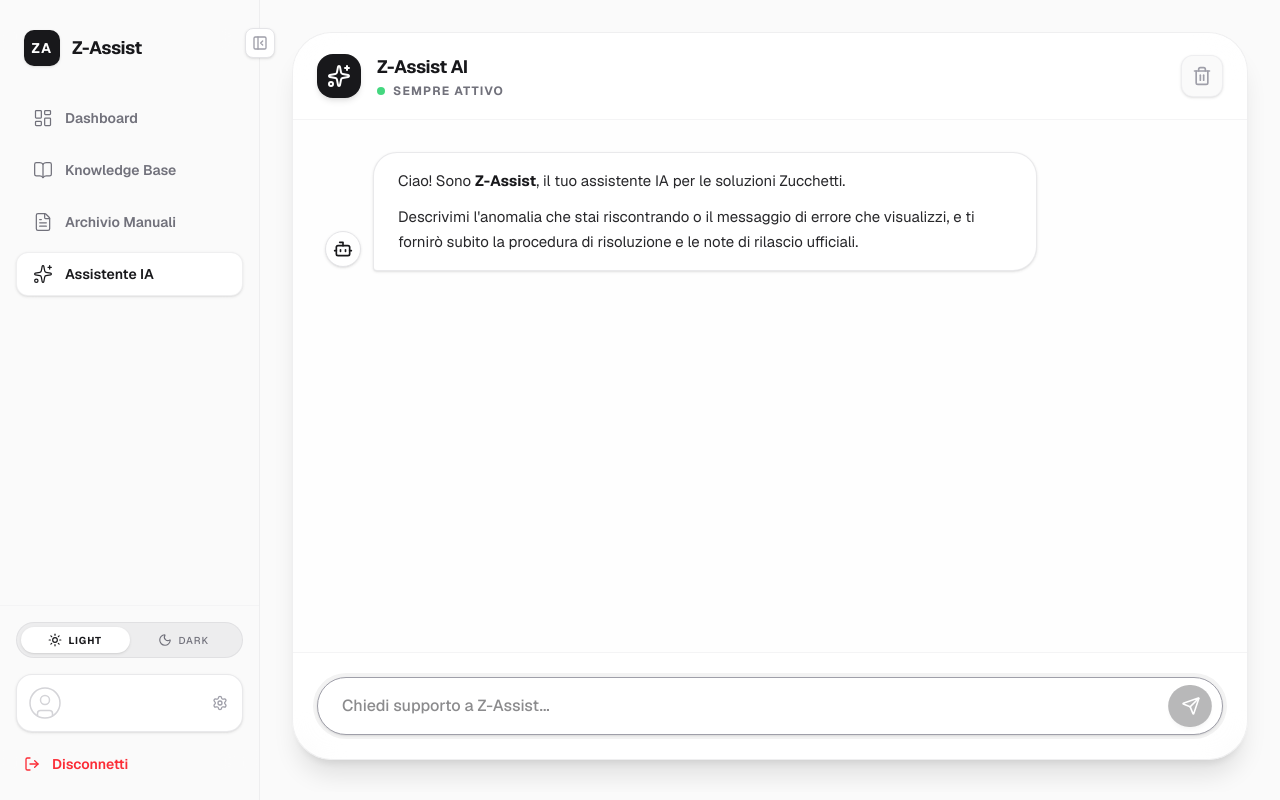
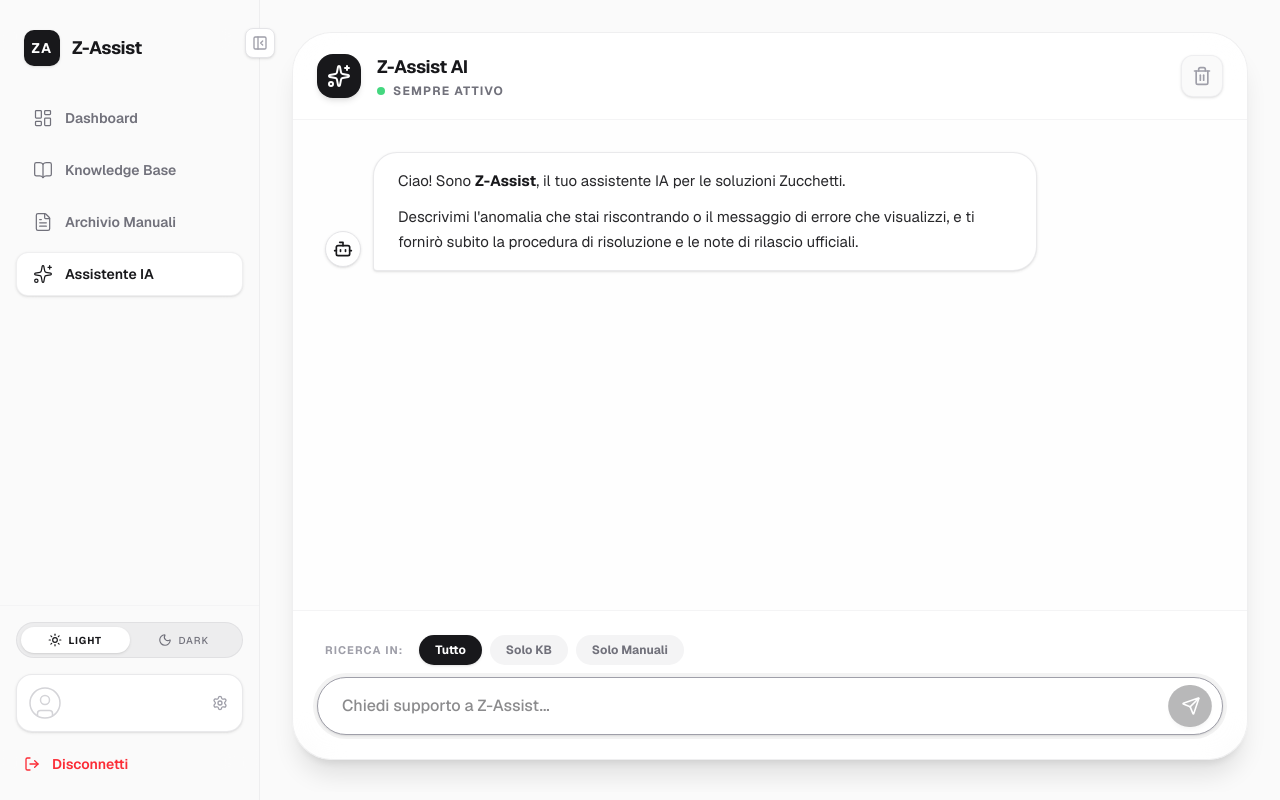
Before and after one commit to giannidifra0/Assist, a Next.js app: page /dashboard/chat in a window 1280 px wide. Built offline with nearby package versions, Linux system fonts and the light colour scheme; no server answers; sample sign-in values are in the browser's storage.

Commit message:
Ripristino IA e filtro in chat

```diff
--- a/app/api/chat/route.ts
+++ b/app/api/chat/route.ts
@@ -1,6 +1,10 @@
 import { NextResponse } from 'next/server';
 import { GoogleGenAI } from '@google/genai';
 import { createClient } from '@supabase/supabase-js';
+
+// Estende il timeout delle funzioni serverless su Vercel e disabilita la cache statica
+export const maxDuration = 60;
+export const dynamic = 'force-dynamic';
 
 // Inizializzazione sicura per il backend
 const supabaseUrl = process.env.NEXT_PUBLIC_SUPABASE_URL!;
@@ -15,6 +19,9 @@
     // 1. VALIDAZIONE RIGOROSA DELL'INPUT
     const body = await req.json().catch(() => ({}));
     const messages = body.messages;
+
+    // ESTREMO LA VARIABILE SCOPE INVIATA DAL FRONTEND
+    const scope = body.scope || 'both';
 
     if (!messages || !Array.isArray(messages) || messages.length === 0) {
       return NextResponse.json({ reply: "Formato conversazione non valido." }, { status: 400 });
@@ -54,18 +61,14 @@
     }
 
     // =========================================================================
-    // 3. RICERCA RAG (TOLLERANTE AI GUASTI E SENSIBILE ALLA FONTE)
+    // 3. RICERCA RAG TRAMITE SELECTOR
     // =========================================================================
     let kbData: any[] = [];
     let docData: any[] = [];
 
-    const promptLower = latestPrompt.toLowerCase();
-
-    const vuoleSoloManuali = promptLower.includes("solo manual") || promptLower.includes("solo nei manual") || promptLower.includes("solo dal manual");
-    const vuoleSoloKB = promptLower.includes("solo kb") || promptLower.includes("solo knowledge base") || promptLower.includes("solo ticket") || promptLower.includes("solo nella knowledge");
-
-    const cercaKB = !vuoleSoloManuali;
-    const cercaManuali = !vuoleSoloKB;
+    // IMPOSTAZIONE FILTRI IN BASE AL BOTTONE SELEZIONATO
+    const cercaKB = scope === 'both' || scope === 'kb';
+    const cercaManuali = scope === 'both' || scope === 'manuals';
 
     if (cercaKB) {
       try {
@@ -118,7 +121,7 @@
     }
 
     // =========================================================================
-    // 4. SYSTEM PROMPT (AGGIORNATO PER INLINE)
+    // 4. SYSTEM PROMPT
     // =========================================================================
     const systemInstruction = `
       Sei un Senior Technical Support Engineer esperto degli applicativi Zucchetti per il CRM aziendale.
@@ -130,8 +133,8 @@
       3. EVITA RISPOSTE GENERICHE: Non dare risposte vaghe o generiche. Usa solo le informazioni presenti nel <contesto>.
       4. FORMATO RISPOSTA: Rispondi in un linguaggio tecnico chiaro, indica i percorsi da fare per raggiungere i punti di menu, e includi eventuali link ai manuali PDF ufficiali se disponibili.
       5. LINGUA: Rispondi sempre in italiano.
-      2. STRUTTURA: Usa elenchi puntati e metti in grassetto i menu.
-      3. CITAZIONE E DOWNLOAD (CRITICO): Alla fine della risposta scrivi SEMPRE le fonti utilizzate (Knowledge Base o Manuali). Se hai estratto la soluzione dalla sezione "MANUALI PDF UFFICIALI" e nel contesto è presente la voce "LINK_BOTTONE_PDF:", devi OBBLIGATORIAMENTE copiare e incollare l'esatto link fornito **sulla stessa riga**, direttamente di fianco al nome del manuale.
+      6. STRUTTURA: Usa elenchi puntati e metti in grassetto i menu.
+      7. CITAZIONE E DOWNLOAD (CRITICO): Alla fine della risposta scrivi SEMPRE le fonti utilizzate (Knowledge Base o Manuali). Se hai estratto la soluzione dalla sezione "MANUALI PDF UFFICIALI" e nel contesto è presente la voce "LINK_BOTTONE_PDF:", devi OBBLIGATORIAMENTE copiare e incollare l'esatto link fornito **sulla stessa riga**, direttamente di fianco al nome del manuale.
 
       Esempio corretto: "Fonti utilizzate: Manuale XYZ [PDF](/api/download?file=123.pdf)"
 
@@ -167,7 +170,7 @@
     // 6. GENERAZIONE CON TIMEOUT SICURO E TELEMETRIA SGANCATA
     // =========================================================================
     const chat = ai.chats.create({
-        model: "gemini-3.5-flash",
+        model: "gemini-3.5-flash", // IL NOME MODELLO ORIGINALE 'gemini-3.5-flash' NON ESISTE, RESTITUIVA ERRORE
         config: {
             systemInstruction: systemInstruction,
             temperature: 0.1,
--- a/app/dashboard/chat/page.tsx
+++ b/app/dashboard/chat/page.tsx
@@ -10,6 +10,10 @@
   const [messages, setMessages] = useState<Message[]>([]);
   const [input, setInput] = useState('');
   const [isLoading, setIsLoading] = useState(false);
+
+  // NUOVO STATO: Memorizza l'ambito di ricerca scelto dall'utente
+  const [searchScope, setSearchScope] = useState<'both' | 'kb' | 'manuals'>('both');
+
   const messagesEndRef = useRef<HTMLDivElement>(null);
   const inputRef = useRef<HTMLInputElement>(null);
 
@@ -48,7 +52,8 @@
     try {
       const response = await fetch('/api/chat', {
         method: 'POST', headers: { 'Content-Type': 'application/json' },
-        body: JSON.stringify({ messages: newChatHistory }),
+        // INVIO DELLO SCOPE AL BACKEND
+        body: JSON.stringify({ messages: newChatHistory, scope: searchScope }),
       });
       const data = await response.json();
       if (!response.ok) throw new Error(data.reply || "Errore di comunicazione col server.");
@@ -115,7 +120,6 @@
                       h2: ({node, ...props}) => <h2 className="text-lg font-bold mb-3 mt-5 text-zinc-900 dark:text-white" {...props} />,
                       h3: ({node, ...props}) => <h3 className="text-base font-bold mb-2 mt-3 text-zinc-900 dark:text-white" {...props} />,
 
-                      /* LOGICA BOTTONE PDF INLINE SENZA DIV */
                       a: ({node, href, children, ...props}: any) => {
                         if (href?.includes('/api/download')) {
                           return (
@@ -131,7 +135,6 @@
                             </a>
                           );
                         }
-                        // Altrimenti renderizza un normale link blu testuale
                         return <a href={href} className="text-blue-600 dark:text-blue-400 font-semibold hover:underline" {...props}>{children}</a>;
                       },
 
@@ -182,8 +185,35 @@
         <div ref={messagesEndRef} className="h-4" />
       </div>
 
-      {/* INPUT AREA */}
-      <div className="p-4 md:p-6 bg-white/50 dark:bg-zinc-900/50 backdrop-blur-md border-t border-zinc-100 dark:border-zinc-800/80 flex-shrink-0 z-10">
+      {/* INPUT AREA CON FILTRI */}
+      <div className="p-4 md:p-6 bg-white/50 dark:bg-zinc-900/50 backdrop-blur-md border-t border-zinc-100 dark:border-zinc-800/80 flex-shrink-0 z-10 flex flex-col">
+
+        {/* PILLOLE DI SELEZIONE RICERCA */}
+        <div className="flex items-center gap-2 mb-3 px-2">
+          <span className="text-[11px] font-bold uppercase tracking-widest text-zinc-400 mr-2 hidden sm:block">Ricerca in:</span>
+          <button
+            type="button"
+            onClick={() => setSearchScope('both')}
+            className={`px-4 py-1.5 text-[12px] font-bold rounded-full transition-all ${searchScope === 'both' ? 'bg-zinc-900 text-white dark:bg-white dark:text-zinc-900 shadow-sm' : 'bg-zinc-100 text-zinc-500 hover:bg-zinc-200 dark:bg-zinc-800 dark:text-zinc-400 dark:hover:bg-zinc-700'}`}
+          >
+            Tutto
+          </button>
+          <button
+            type="button"
+            onClick={() => setSearchScope('kb')}
+            className={`px-4 py-1.5 text-[12px] font-bold rounded-full transition-all ${searchScope === 'kb' ? 'bg-blue-600 text-white shadow-sm' : 'bg-zinc-100 text-zinc-500 hover:bg-zinc-200 dark:bg-zinc-800 dark:text-zinc-400 dark:hover:bg-zinc-700'}`}
+          >
+            Solo KB
+          </button>
+          <button
+            type="button"
+            onClick={() => setSearchScope('manuals')}
+            className={`px-4 py-1.5 text-[12px] font-bold rounded-full transition-all ${searchScope === 'manuals' ? 'bg-rose-600 text-white shadow-sm' : 'bg-zinc-100 text-zinc-500 hover:bg-zinc-200 dark:bg-zinc-800 dark:text-zinc-400 dark:hover:bg-zinc-700'}`}
+          >
+            Solo Manuali
+          </button>
+        </div>
+
         <form onSubmit={handleSubmit} className="relative flex items-center w-full">
           <input
             ref={inputRef}
```
Also changed, not shown: app/dashboard/page.tsx (+8 -12 lines).
